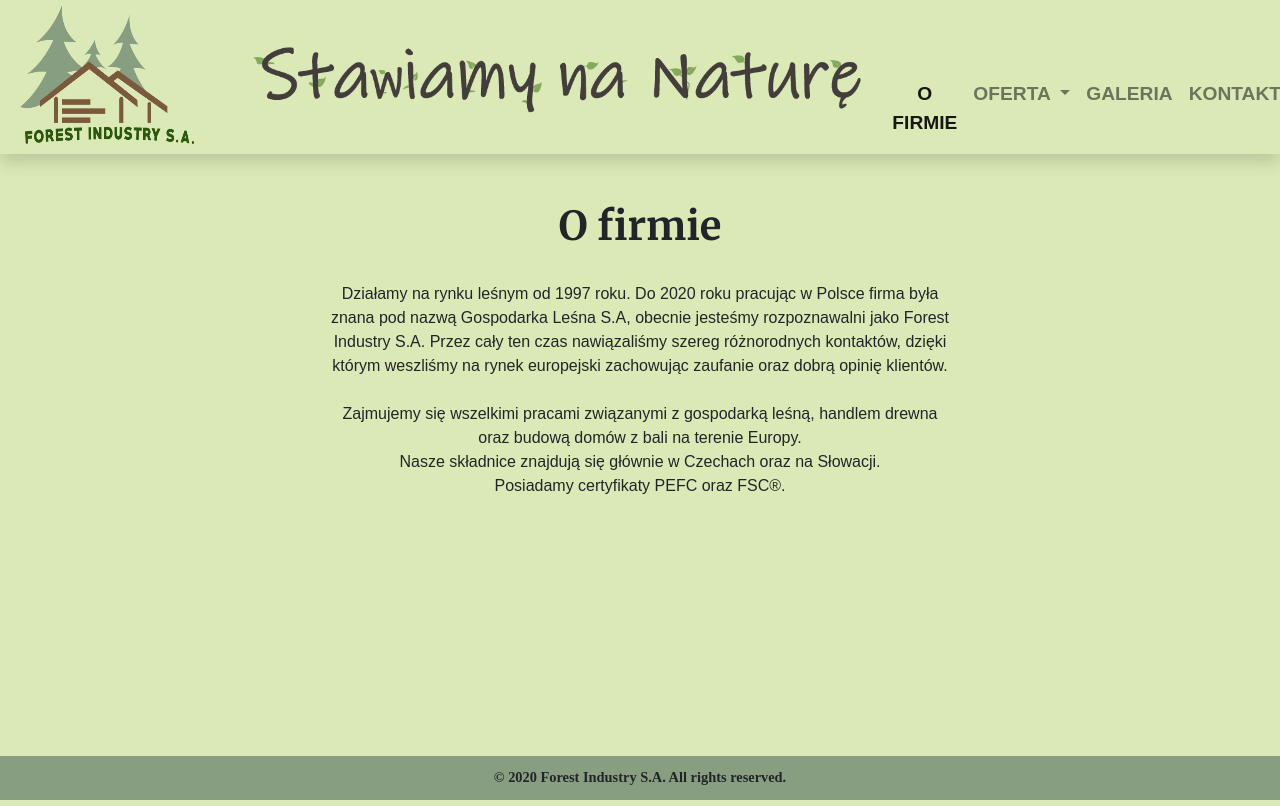
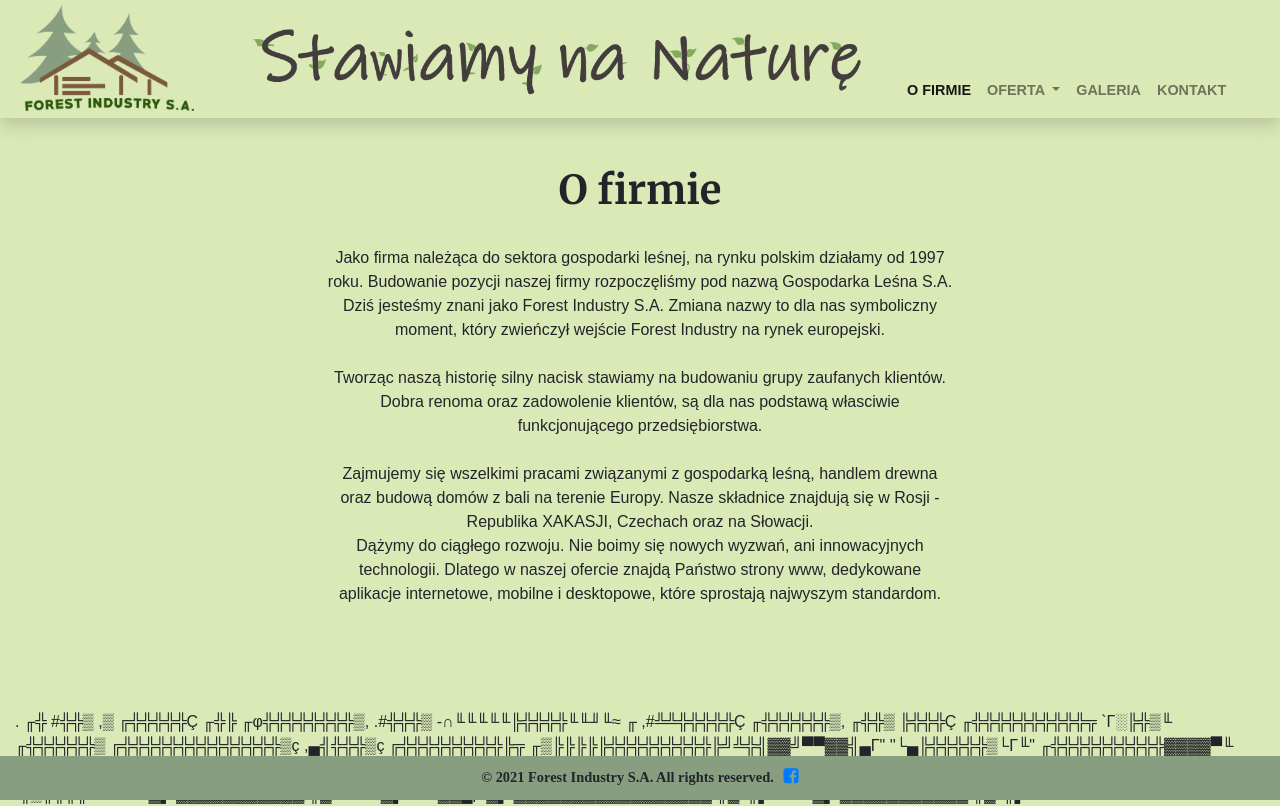
Before and after one commit to spazzola/Forest-Industry-Web-Page, a Vue app: page /about in a window 1280 px wide. Built offline with nearby package versions, Linux system fonts and the light colour scheme.

Commit message:
Refactor

```diff
--- a/package.json
+++ b/package.json
@@ -1,6 +1,6 @@
 {
   "name": "forest-industry-web-page",
-  "version": "0.1.0",
+  "version": "0.1.3",
   "private": true,
   "scripts": {
     "serve": "vue-cli-service serve",
@@ -8,6 +8,7 @@
     "lint": "vue-cli-service lint"
   },
   "dependencies": {
+    "@fortawesome/fontawesome-free": "^5.15.4",
     "bootstrap": "^4.6.0",
     "bootstrap-vue": "^2.21.2",
     "core-js": "^3.6.5",
--- a/src/App.vue
+++ b/src/App.vue
@@ -1,6 +1,25 @@
 <template>
   <div class="container-fluid">
     <router-view></router-view>
+                    .
+                   ╓╬
+                  #╬╬▒                          ,▒
+                ╔╬╬╬╬╬Ç                        ╓╬╠
+             ╓φ╬╬╬╬╬╬╬╬▒,                    .#╬╬╬▒
+          -∩╙╙╙╙╙╠╬╬╬╬╙╙╜╙≈       ╓        ,#╩╩╬╬╬╬╬Ç
+               ╓╬╬╬╬╬╬▒,        ╓╬╬▒          ╠╬╬╬Ç
+             ╓╬╬╬╬╬╬╬╬╬╬╦     `Γ░╠╬▒╙       ╓╬╬╬╬╬╬▒
+           ╔╬╬╬╬╬╬╬╬╬╬╬╬╬╬▒ç  ,▄╣╬╬╬▒ç    ╔╬╬╬╬╬╬╬╬╬╠╦
+        ╓▒╠╠╠╠╠╬╬╬╬╬╬╬╬╬╠╝╩╬╣▓▓╝▀▀▓▓╣▄Γ" ''└▄╠╬╬╬╬╬▒└Γ╙"
+             ╓╬╬╬╬╬╬╬╬╬╬▓▓▓▓▀╙     ╙╙╣▓▓▄▄▓▓╝▓▓▓╬▒╬╬▒
+           ,╬╬╬╬╬╬╬╬╣▓▓▓▀╙'            ╙▀▓▓▓▄,└╙▀▓▓▓╬╬Ç
+         ╓Φ╬╬╬╬╬╬╣▓▓▀╙'                   '╙▀▓▓╗▄ └╙▀▓▓▓▄,'
+      ,╔╬╬╬╬╬╣▓▓▀╙╣p                         ╔╣╙▀▓▓▄µ '╙╙╣▓▓▄µ'
+   .╔▒╬╬╬╠╩╩▀╙└   ▓▌ ▓▓▓▓▓▓▓▓▓▓▓             ╫▓'  └╙▀'   ▓▌╙╙▀▓▓▄µ
+                  ▓▌ ▓▓▓▓▓▓▓▓▓▓▓▓▓▓▓▓▓       ╫▓'         ╣▌    └╙▀
+                  ▓▌ ▓▓▓▓▓▓▓▓▓▓▓             ╫▓'         ╣▌
+
+
   </div>
 </template>
 
--- a/src/components/web-page/content/AboutCompany.vue
+++ b/src/components/web-page/content/AboutCompany.vue
@@ -3,17 +3,22 @@
   <div>
     <h1>O firmie</h1>
     <div class="content">
-      Działamy na rynku leśnym od 1997 roku. Do 2020 roku pracując w Polsce
-      firma była znana pod nazwą Gospodarka Leśna S.A, obecnie jesteśmy
-      rozpoznawalni jako Forest Industry S.A.
-      Przez cały ten czas nawiązaliśmy szereg różnorodnych kontaktów, dzięki
-      którym weszliśmy na rynek europejski zachowując zaufanie oraz dobrą opinię
-      klientów. <br />
+      Jako firma należąca do sektora gospodarki leśnej, na rynku polskim działamy od 1997 roku.
+      Budowanie pozycji naszej firmy rozpoczęliśmy pod nazwą Gospodarka Leśna S.A. Dziś jesteśmy znani jako Forest Industry S.A.
+      Zmiana nazwy to dla nas symboliczny moment, który zwieńczył wejście Forest Industry na rynek europejski.
+      <br>
+      <br>
+      Tworząc naszą historię silny nacisk stawiamy na budowaniu grupy zaufanych klientów.
+      Dobra renoma oraz zadowolenie klientów, są dla nas podstawą własciwie funkcjonującego przedsiębiorstwa.
+      <br>
+      <br>
+      Zajmujemy się wszelkimi pracami związanymi z gospodarką leśną, handlem drewna oraz budową domów z bali na terenie Europy.
+      Nasze składnice znajdują się w Rosji - Republika XAKASJI, Czechach oraz na Słowacji.
+      <br>
+      Dążymy do ciągłego rozwoju. Nie boimy się nowych wyzwań, ani innowacyjnych technologii. Dlatego w naszej ofercie znajdą Państwo
+      strony www, dedykowane aplikacje internetowe, mobilne i desktopowe, które sprostają najwyszym standardom. <br />
       <br />
-      Zajmujemy się wszelkimi pracami związanymi z gospodarką leśną, handlem
-      drewna oraz budową domów z bali na terenie Europy.<br />
-      Nasze składnice znajdują się głównie w Czechach oraz na Słowacji. <br />
-      Posiadamy certyfikaty PEFC oraz FSC&reg;.
+
     </div>
   </div>
   <the-footer></the-footer>
@@ -21,13 +26,12 @@
 
 <script>
 import NavMenu from "../nav/NavMenu.vue";
-import TheFooter from './TheFooter.vue';
-
+import TheFooter from "./TheFooter.vue";
 
 export default {
   components: {
     NavMenu,
-    TheFooter
+    TheFooter,
   },
 };
 </script>
@@ -36,7 +40,7 @@ export default {
 h1 {
   margin-top: 3rem;
   text-align: center;
-  font-family: 'Merriweather', serif;
+  font-family: "Merriweather", serif;
 }
 
 .content {
@@ -45,6 +49,7 @@ h1 {
   margin: auto;
   margin-top: 2rem;
   line-height: 1.5;
+  margin-bottom: 5rem;
 }
 
 @media (max-width: 1028px) {
--- a/src/components/web-page/content/TheContact.vue
+++ b/src/components/web-page/content/TheContact.vue
@@ -1,6 +1,7 @@
 <template>
   <nav-menu></nav-menu>
 
+  <h1>Dane kontaktowe</h1>
   <div class="content">
     <div class="contactTile">
       <h2>Prezes firmy</h2>
@@ -26,6 +27,14 @@
       biuro@forestindustrysa.pl <br />
       <br />
     </div>
+
+    <div class="contactTile">
+      <h2>Oprogramowania komputerowe</h2>
+      Rafał Szczotka <br />
+      tel.: +48 535 099 069 <br />
+      software@forestindustrysa.pl <br />
+      <br />
+    </div>
     <div style="clear: both"></div>
 
     <div class="contactTile">
@@ -34,8 +43,8 @@
       34-370 Rajcza <br />
       NIP: 553 100 62 39 <br />
       IBAN: 18 1020 1390 0000 6702 0642 7589 <br />
+      EUR: 57 1020 1390 0000 6102 0671 3913 <br />
       SWIFT: BPKOPLPW <br />
-      VAT: 23 1020 1390 0000 6502 0642 7597<br />
     </div>
   </div>
   <the-footer></the-footer>
@@ -56,6 +65,13 @@ export default {
 <style scoped>
 .content {
   text-align: center;
+  margin-bottom: 5rem;
+}
+
+h1 {
+  margin-top: 3rem;
+  text-align: center;
+  font-family: "Merriweather", serif;
 }
 
 .contactTile {
--- a/src/components/web-page/content/TheFooter.vue
+++ b/src/components/web-page/content/TheFooter.vue
@@ -1,7 +1,9 @@
 <template>
   <div class="row">
     <footer class="col the-footer">
-      &copy; 2020 Forest Industry S.A. All rights reserved.
+      &copy; 2021 Forest Industry S.A. All rights reserved.
+      <a href="https://www.facebook.com/Forest-Industry-SA-108708038192828" target="_blank"><i class="fa fa-facebook-square"></i></a>
+
     </footer>
   </div>
 </template>
@@ -18,4 +20,11 @@
   background: rgb(136, 158, 129);
   padding: 0.7rem;
 }
+
+i {
+  font-size: 1.1rem !important;
+  background-color: inherit;
+  margin-left: 0.5%;
+}
+
 </style>
--- a/src/components/web-page/content/TheGallery.vue
+++ b/src/components/web-page/content/TheGallery.vue
@@ -25,6 +25,7 @@
             <a href="#_4" class="lightbox trans" id="img_4"><img src="../../../assets/4.jpg"></a>
             <a href="#_5" class="lightbox trans" id="img_5"><img src="../../../assets/5.jpg"></a>
             <a href="#_6" class="lightbox trans" id="img_6"><img src="../../../assets/6.jpg"></a>
+            <a href="#_6" class="lightbox trans" id="img_7"><img src="../../../assets/7.jpg"></a>
 
         </div>
     </div>
@@ -60,6 +61,7 @@ h1 {
   margin: auto;
   margin-top: 2rem;
   line-height: 1.5;
+  margin-bottom: 5rem;
 }
 
 .item {
--- a/src/components/web-page/content/offer/LogHomes.vue
+++ b/src/components/web-page/content/offer/LogHomes.vue
@@ -2,6 +2,9 @@
   <nav-menu></nav-menu>
   <div>
     <h1>Domy z bali</h1>
+
+    <div class="col-lg-6 col-md-6" style="margin: auto;"><a href="#img_4"><img class="img-fluid" src="../../../../assets/loghome1.jpg"></a></div>
+
     <div class="content">
       Obecnie nawiązaliśmy kontakt z naszym partnerem z Rosji działającym w
       branży leśnej co zaowocowało znakomitą współpracą i pojawieniu się jako
@@ -46,20 +49,19 @@
       planecie naliczono około 600 rodzajów roślin iglastych. Najważniejsza i
       najbardziej reprezentatywna ich rodzina to sosnowate: sosny, świerki,
       jodły, modrzewie. Do tej rodziny należy i syberyjski cedr, biolodzy
-      nazywają go syberyjską cedrową sosną. Nasze Polsko- Rosyjskie biuro
-      projektowe jest w stanie spełnić każde oczekiwanie wykonawcy Cedr
+      nazywają go syberyjską cedrową sosną. Nasze Polsko - Rosyjskie biuro
+      projektowe jest w stanie spełnić każde oczekiwanie wykonawcy. Cedr
       syberyjski, którymi dysponujemy jest najwyższej jakości i stanowi
       doskonały pod względem trwałości materiał. Domy powstałe według
       wykorzystywanej przez nas technologii od wielu lat budowane są w Rosji i
       na Syberii, a ich konstrukcje do tej pory nie uległy zniszczeniu.
-      Dodatkowo posiada unikalne właściwości, podnoszące wartość domów z bali.
-      Drewno syberyjskie cieszy się ogromną popularnością ze względu na swoje
-      walory zdrowotne, dzięki którym. dom wykonany z wykorzystaniem cedru
-      zapewnia najwyższą sterylność powietrza, która przewyższa nawet
-      najbardziej restrykcyjne normy Cedr syberyjski to jedno z największych
+      Cedr syberyjski to jedno z największych
       drzew jakie rośnie na Syberii, charakteryzuje się dużą izolacyjnością oraz
       doskonale sprawdza się w mroźnych warunkach, nawet przy temperaturze do
       -50ºC.
+
+      <div class="col-lg-6 col-md-6 img"><a href="#img_4"><img class="img-fluid" src="../../../../assets/loghome2.jpg"></a></div>
+      <div class="col-lg-6 col-md-6 img"><a href="#img_4"><img class="img-fluid" src="../../../../assets/loghome3.jpg"></a></div>
     </div>
   </div>
   <the-footer></the-footer>
@@ -99,6 +101,10 @@ p {
   margin-bottom: 5rem;
 }
 
+.img {
+  margin: 2% auto auto auto;
+}
+
 @media (max-width: 1028px) {
   .content {
     max-width: 90%;
--- a/src/components/web-page/content/offer/WoodTrading.vue
+++ b/src/components/web-page/content/offer/WoodTrading.vue
@@ -7,6 +7,7 @@
 
       Posiadamy w ofercie cenne gatunki drewna takie jak: <br />
 
+      <div style="text-align: center; width: 100px;">
         <ul style="text-align: left">
           <li>Dąb</li>
           <li>Buk</li>
@@ -14,7 +15,10 @@
           <li>Jesion</li>
           <li>Jawor</li>
           <li>Olcha</li>
+          <li>Cedr syberyjski</li>
         </ul>
+      </div>
+
       <br />
       Ceny ustalane są indiwudalnie, na podstawie ilości zamówionego sortymentu.
       <br />
@@ -40,7 +44,6 @@ export default {
 </script>
 
 <style>
-
 .my-header {
   margin-top: 3rem;
   text-align: center;
@@ -53,6 +56,7 @@ export default {
   margin: auto;
   margin-top: 2rem;
   line-height: 1.5;
+  margin-bottom: 5rem;
 }
 
 @media (max-width: 1028px) {
--- a/src/components/web-page/nav/NavBar.vue
+++ b/src/components/web-page/nav/NavBar.vue
@@ -10,18 +10,18 @@
         <router-link class="nav-link" active-class="active" to="/about">O FIRMIE</router-link>
       </li>
       <li class="nav-item dropdown">
-        <a class="nav-link dropdown-toggle" active-class="active" to="" id="navbarDropdownMenuLink" data-toggle="dropdown" aria-haspopup="true" aria-expanded="false">
+        <router-link class="nav-link dropdown-toggle" active-class="router-link-active" to="" id="navbarDropdownMenuLink" data-toggle="dropdown" aria-haspopup="true" aria-expanded="false">
           OFERTA
-        </a>
+        </router-link>
         <div class="dropdown-menu" aria-labelledby="navbarDropdownMenuLink">
-          <router-link class="dropdown-item" to="/offer/woodtrading">Handel drewnem</router-link>
-          <router-link class="dropdown-item" to="/offer/loghomes">Domy z bali</router-link>
-          <a class="dropdown-item" href="#">Polowania w Rosji</a>
-          <a class="dropdown-item" href="#">Strony internetowe / aplikacje</a>
+          <router-link class="dropdown-item" active-class="active" to="/offer/woodtrading">Handel drewnem</router-link>
+          <router-link class="dropdown-item" active-class="active" to="/offer/loghomes">Domy z bali</router-link>
+          <router-link class="dropdown-item" active-class="active" to="/offer/hunting">Polowania w Rosji</router-link>
+          <router-link class="dropdown-item" active-class="active" to="/offer/programming">Strony internetowe / aplikacje</router-link>
         </div>
       </li>
       <li class="nav-item">
-        <router-link class="nav-link" active-class="active" to="/galery">GALERIA</router-link>
+        <router-link class="nav-link" active-class="active" to="/gallery">GALERIA</router-link>
       </li>
       <li class="nav-item">
         <router-link class="nav-link" active-class="active" to="/contact">KONTAKT</router-link>
@@ -59,9 +59,22 @@ nav {
   color: brown;
 }
 
-@media (max-width: 1028px) {
+@media only screen and (min-width: 1285px) and (max-width: 1466px) {
+  .nav-link {
+    font-size: 1rem;
+  }
+}
+
+@media only screen and (min-width: 1029px) and (max-width: 1284px) {
+  .nav-link {
+    font-size: 0.9rem;
+  }
+}
+
+@media only screen and (max-width: 1028px) {
   nav {
     margin: 1rem 0 1rem 0;
   }
 }
+
 </style>
--- a/src/router/index.js
+++ b/src/router/index.js
@@ -4,7 +4,9 @@ import TheContact from '../components/web-page/content/TheContact.vue'
 import TheGallery from '../components/web-page/content/TheGallery.vue'
 import LogHomes from '../components/web-page/content/offer/LogHomes.vue'
 import WoodTrading from '../components/web-page/content/offer/WoodTrading.vue'
-
+import TheHunting from '../components/web-page/content/offer/TheHunting.vue'
+import TheProgramming from '../components/web-page/content/offer/TheProgramming.vue'
+import TheOfffer from '../components/web-page/content/offer/TheOffer.vue'
 
 const routes = [
   {
@@ -23,14 +25,35 @@ const routes = [
     component: TheGallery
   },
   {
-    path: '/offer/woodtrading',
-    name: WoodTrading,
-    component: WoodTrading
+    path: '/offer',
+    name: TheOfffer,
+    component: TheOfffer,
+    children: [
+      {
+        path: 'woodtrading',
+        name: WoodTrading,
+        component: WoodTrading
+      },
+      {
+        path: 'loghomes',
+        name: LogHomes,
+        component: LogHomes
+      },
+      {
+        path: 'hunting',
+        name: TheHunting,
+        component: TheHunting
+      },
+      {
+        path: 'programming',
+        name: TheProgramming,
+        component: TheProgramming
+      }
+    ]
   },
   {
-    path: '/offer/loghomes',
-    name: LogHomes,
-    component: LogHomes
+    path: '/:notFound(.*)',
+    component: AboutCompany
   }
 ]
 
--- /dev/null
+++ b/vue.config.js
@@ -0,0 +1,7 @@
+module.exports = {
+    configureWebpack: {
+        output: {
+            filename: '[name].[hash:8].js'
+        }
+    }
+}
```
Also changed, not shown: 1 other file (tests, documents, lock files or other folders). Lines whose indentation alone changed are shown as unchanged.
